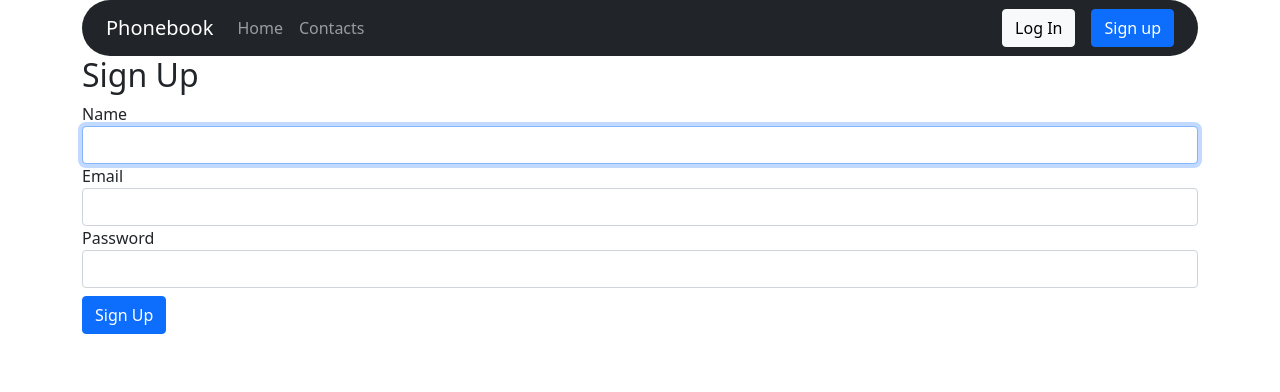
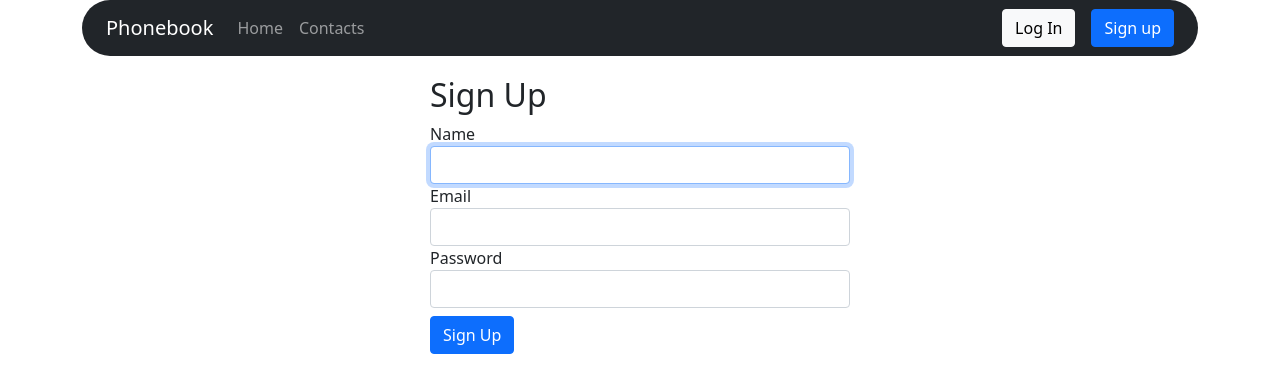
Before and after one commit to KMyroslav/goit-react-hw-08-phonebook, a React (Create React App) app: page /goit-react-hw-08-phonebook/signup in a window 1280 px wide. Shown: the top 392 px of the page. Built offline with nearby package versions, Linux system fonts and the light colour scheme; no server answers.

Commit message:
Updates styles

```diff
--- a/src/Pages/LoginPage.js
+++ b/src/Pages/LoginPage.js
@@ -22,7 +22,13 @@ export default function LoginPage() {
     setPassword("");
   };
   return (
-    <form name="login_form" autoComplete="on" onSubmit={handleSubmit}>
+    <div className="form-wrapper">
+      <form
+        className="general-form"
+        name="login_form"
+        autoComplete="on"
+        onSubmit={handleSubmit}
+      >
         <h2>Log In</h2>
         <div className="form-group row mb-2">
           <label>
@@ -52,5 +58,6 @@ export default function LoginPage() {
           Log In
         </button>
       </form>
+    </div>
   );
 }
--- a/src/Pages/SignupPage.js
+++ b/src/Pages/SignupPage.js
@@ -25,7 +25,13 @@ export default function SignupPage() {
   };
 
   return (
-    <form name="signup_form" autoComplete="on" onSubmit={handleSubmit}>
+    <div className="form-wrapper">
+      <form
+        name="signup_form"
+        autoComplete="on"
+        className="general-form"
+        onSubmit={handleSubmit}
+      >
         <h2>Sign Up</h2>
         <div className="form-group row mb-2">
           <label>
@@ -66,5 +72,6 @@ export default function SignupPage() {
           Sign Up
         </button>
       </form>
+    </div>
   );
 }
--- a/src/components/Contacts/Contacts.js
+++ b/src/components/Contacts/Contacts.js
@@ -4,12 +4,14 @@ import ContactList from "./ContactList/ContactList";
 
 export default function Contacts() {
   return (
-    <>
-      <h1>Phonebook</h1>
-      <ContactForm />
-      <h2>Contacts</h2>
-      <Filter />
-      <ContactList />
-    </>
+    <div className="form-wrapper">
+      <div className="general-form">
+        <h1>Phonebook</h1>
+        <ContactForm />
+        <h2>Contacts</h2>
+        <Filter />
+        <ContactList />
+      </div>
+    </div>
   );
 }
--- a/src/index.css
+++ b/src/index.css
@@ -38,6 +38,17 @@ canvas {
   cursor: pointer;
 }
 
+.form-wrapper {
+  display: flex;
+  justify-content: center;
+  align-items: center;
+}
+
+.general-form {
+  margin-top: 20px;
+  max-width: 420px;
+}
+
 .home-wrapper {
   padding-bottom: 0;
 }
```
Lines whose indentation alone changed are shown as unchanged.
